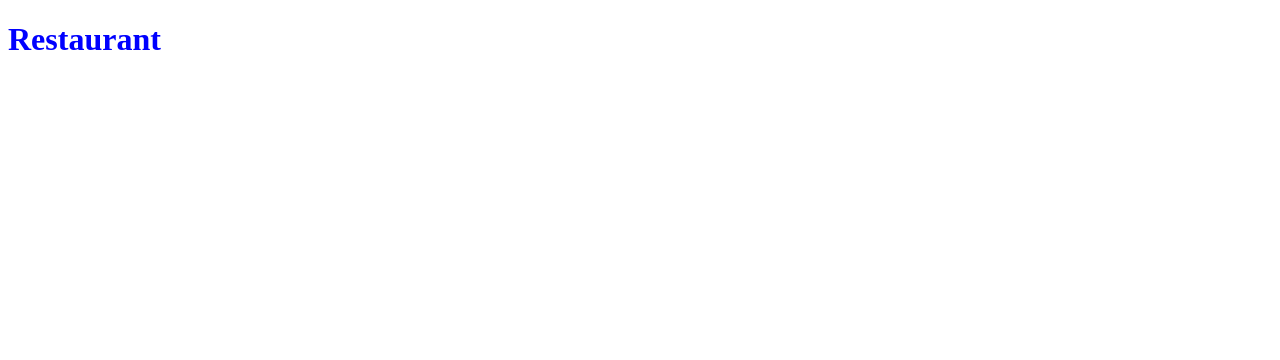
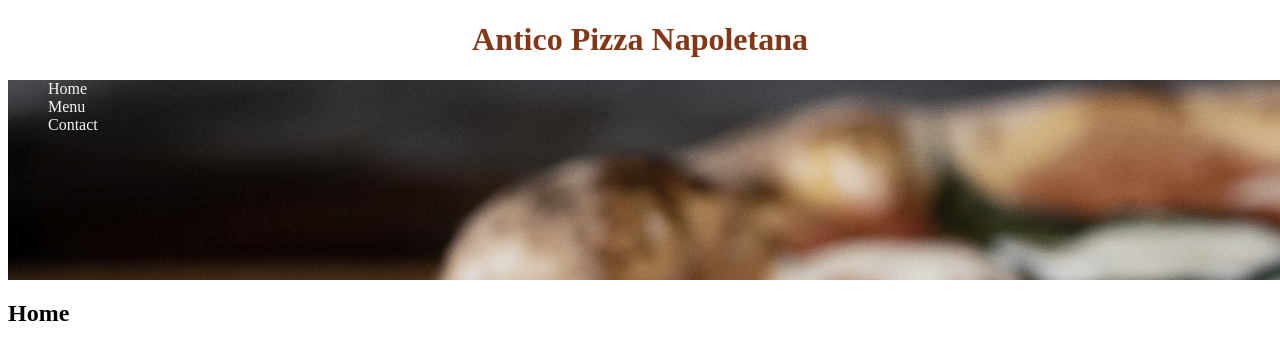
Before and after one commit to aaron-tetrick/restaurant-page, a website built with webpack: page dist/index.html in a window 1280 px wide. Built offline with nearby package versions, Linux system fonts and the light colour scheme.

Commit message:
Add first module, begin adding content and styling to home page

```diff
--- a/src/index.js
+++ b/src/index.js
@@ -1 +1,5 @@
+import { pageLoad } from './pageLoad'
+
 console.log("I hope I did this right!");
+
+pageLoad();
--- /dev/null
+++ b/src/pageLoad.js
@@ -0,0 +1,46 @@
+const pageLoad = () => {
+    const content = document.getElementById('content');
+    const header = document.createElement('header');
+    const title = document.createElement('h1');
+    const nav = document.createElement('nav');
+    const ul = document.createElement('ul');
+    const home = document.createElement('li');
+    const menu = document.createElement('li');
+    const contact = document.createElement('li');
+    const h2 = document.createElement('h2');
+
+
+
+    title.innerText = "Antico Pizza Napoletana";
+    title.classList.add("title");
+
+
+    header.classList.add("header");
+
+    home.innerText = "Home";
+    menu.innerText = "Menu";
+    contact.innerText = "Contact";
+
+    h2.innerText = "Home";
+
+
+    ul.appendChild(home);
+    ul.appendChild(menu);
+    ul.appendChild(contact);
+    nav.appendChild(ul);
+    content.appendChild(title);
+    content.appendChild(header);
+    content.appendChild(h2);
+    header.appendChild(nav);
+
+
+
+
+
+
+}
+
+
+
+
+export { pageLoad };
--- a/style.css
+++ b/style.css
@@ -1,3 +1,33 @@
-h1 {
-    color: blue;
+* {
+
 }
+
+:root {
+    --primary: #853617;
+    --secondary: #96816c;
+    --tertiary:  #fcf5eb;
+}
+
+#content {
+}
+
+header {
+    background-image: url(./antico-bkgrd.jpg);
+    width: 100vw;
+    height: 25vh;
+    filter: grayscale(40%);
+    background-position: 20% 54%;
+}
+
+.title {
+    color: var(--primary);
+    text-align: center;
+}
+
+nav {
+    color: var(--tertiary);
+}
+
+nav ul {
+    list-style: none;
+}
```
Also changed, not shown: antico-bkgrd.jpg (added), dist/index.html, dist/main.js.
